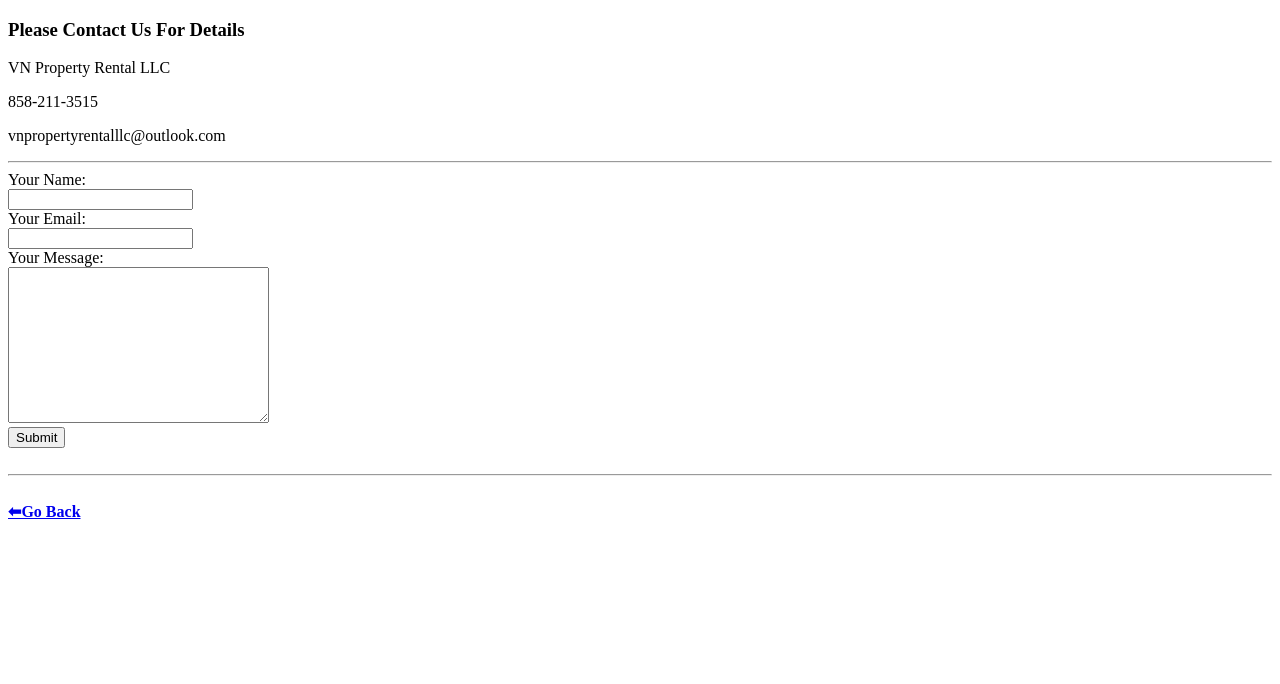
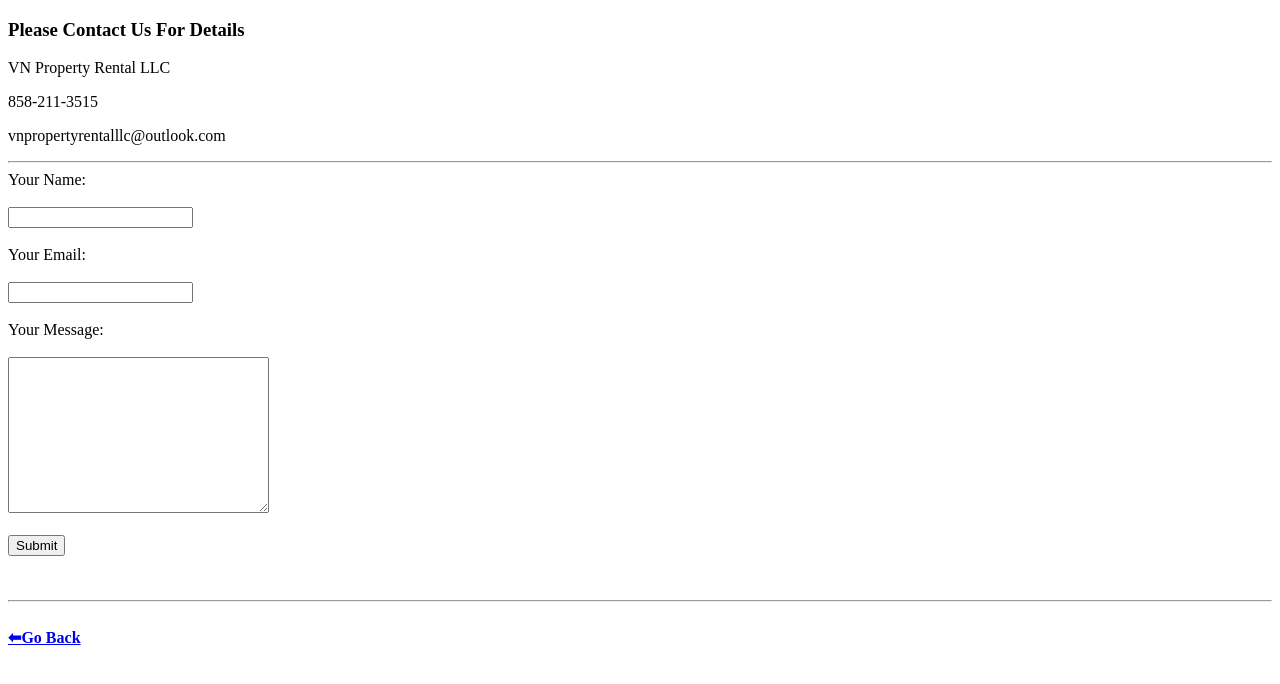
Before and after one commit to lhtnguyen1/test, a plain HTML site: page Contact.html in a window 1280 px wide. Drawn offline with Linux system fonts and the light colour scheme.

Commit message:
Update Contact.html

```diff
--- a/Contact.html
+++ b/Contact.html
@@ -13,13 +13,13 @@
   <p>vnpropertyrentalllc@outlook.com</p>
   <hr>
   <form action="mailto:vnpropertyrentalllc@outlook.com" method="post" enctype="text/plain">
-    <label>Your Name:</label><br>
-    <input type="text" name="yourName" value=""><br>
-    <label>Your Email:</label><br>
-    <input type="email" name="yourEmail" value=""><br>
-    <label>Your Message:</label><br>
-    <textarea name="yourMessage" rows="10" cols="30"></textarea><br>
-    <input type="submit" name="">
+    <label>Your Name:</label><br><br>
+    <input type="text" name="yourName" value=""><br><br>
+    <label>Your Email:</label><br><br>
+    <input type="email" name="yourEmail" value=""><br><br>
+    <label>Your Message:</label><br><br>
+    <textarea name="yourMessage" rows="10" cols="30"></textarea><br><br>
+    <input type="submit" name=""><br><br>
   </form>
   <br>
   <hr>
```
